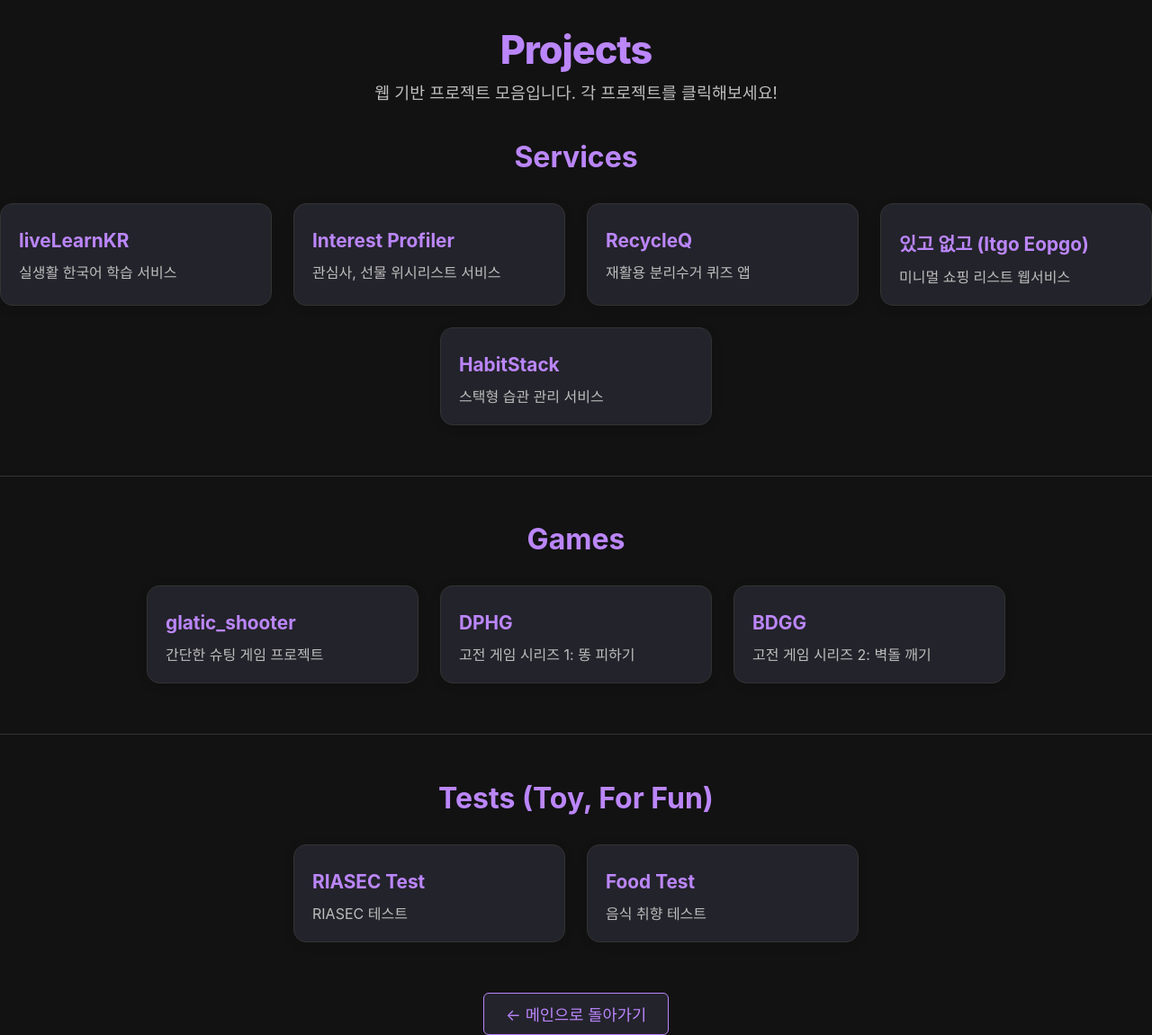
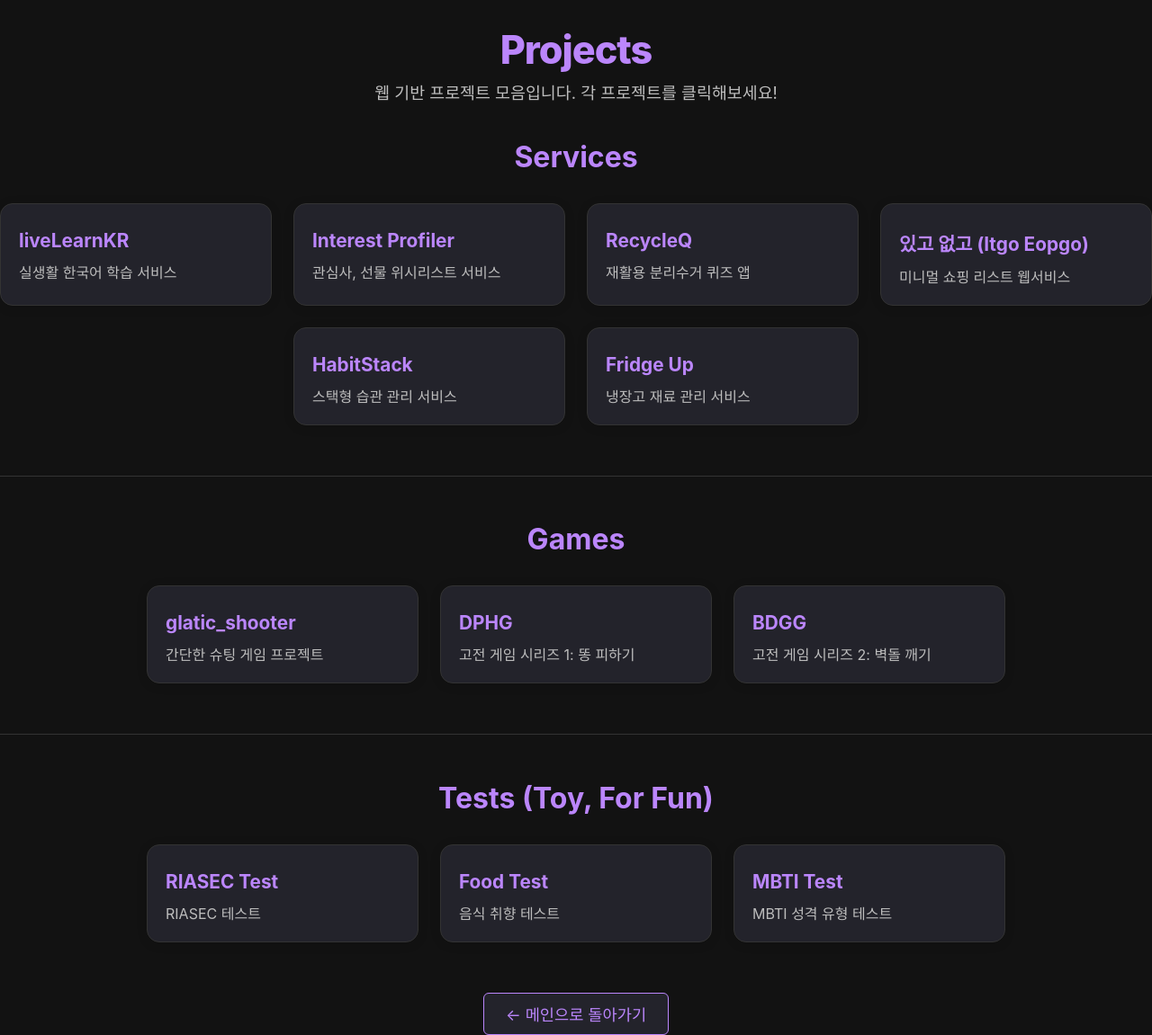
Before and after one commit to hojun313/hojun313.github.io, a Jekyll site: the page projects/index.html, which Jekyll copies as it is, in a window 1280 px wide. Shown: the whole page at 90% size. Built offline with Jekyll 4.4.1, drawn with Linux system fonts in a browser that asks for light colours.

Commit message:
Update index.html

```diff
--- a/projects/index.html
+++ b/projects/index.html
@@ -46,6 +46,12 @@
                         <p>스택형 습관 관리 서비스</p>
                     </a>
                 </li>
+                <li class="project-card">
+                    <a href="https://hojun313.github.io/Fridge-Up/">
+                        <h2>Fridge Up</h2>
+                        <p>냉장고 재료 관리 서비스</p>
+                    </a>
+                </li>
             </ul>
         </section>
 
@@ -88,6 +94,12 @@
                         <p>음식 취향 테스트</p>
                     </a>
                 </li>
+                <li class="project-card">
+                    <a href="https://hojun313.github.io/MBTI-Test/">
+                        <h2>MBTI Test</h2>
+                        <p>MBTI 성격 유형 테스트</p>
+                    </a>
+                </li>
             </ul>
         </section>
 
```
